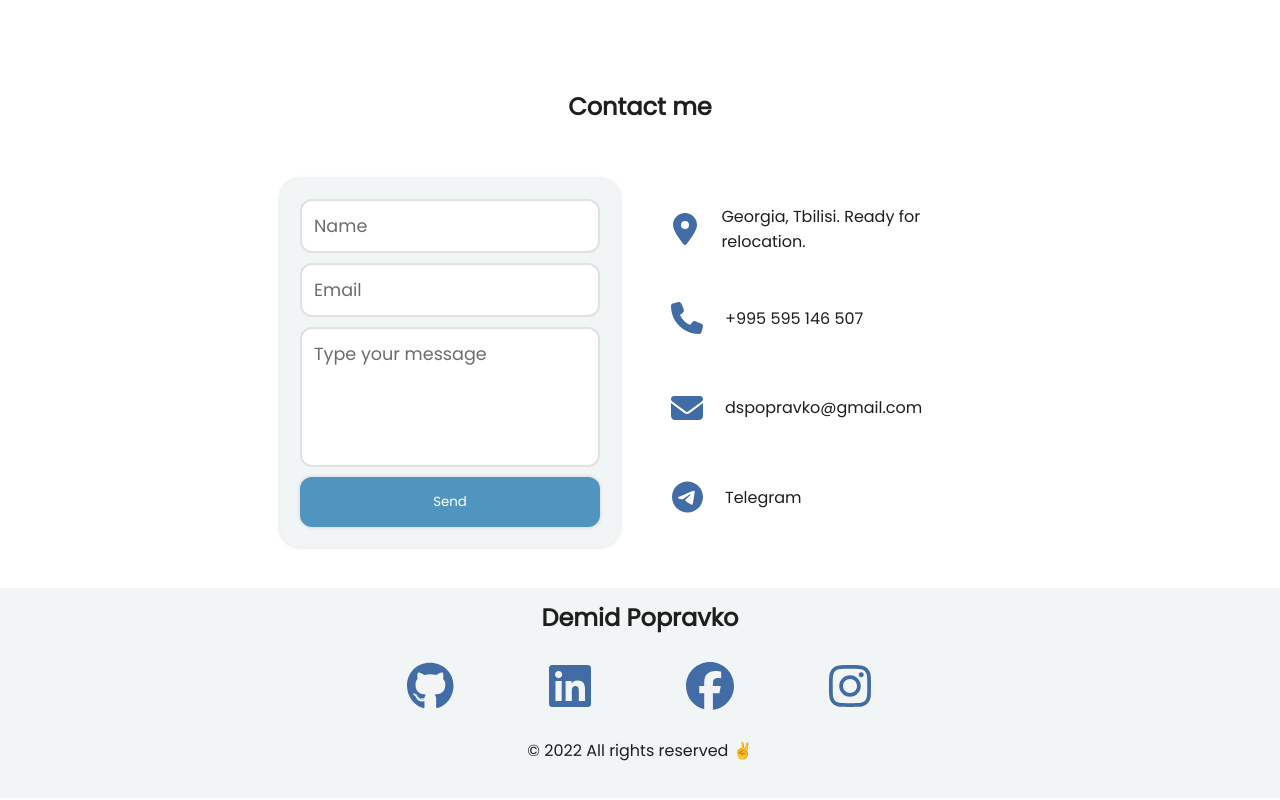
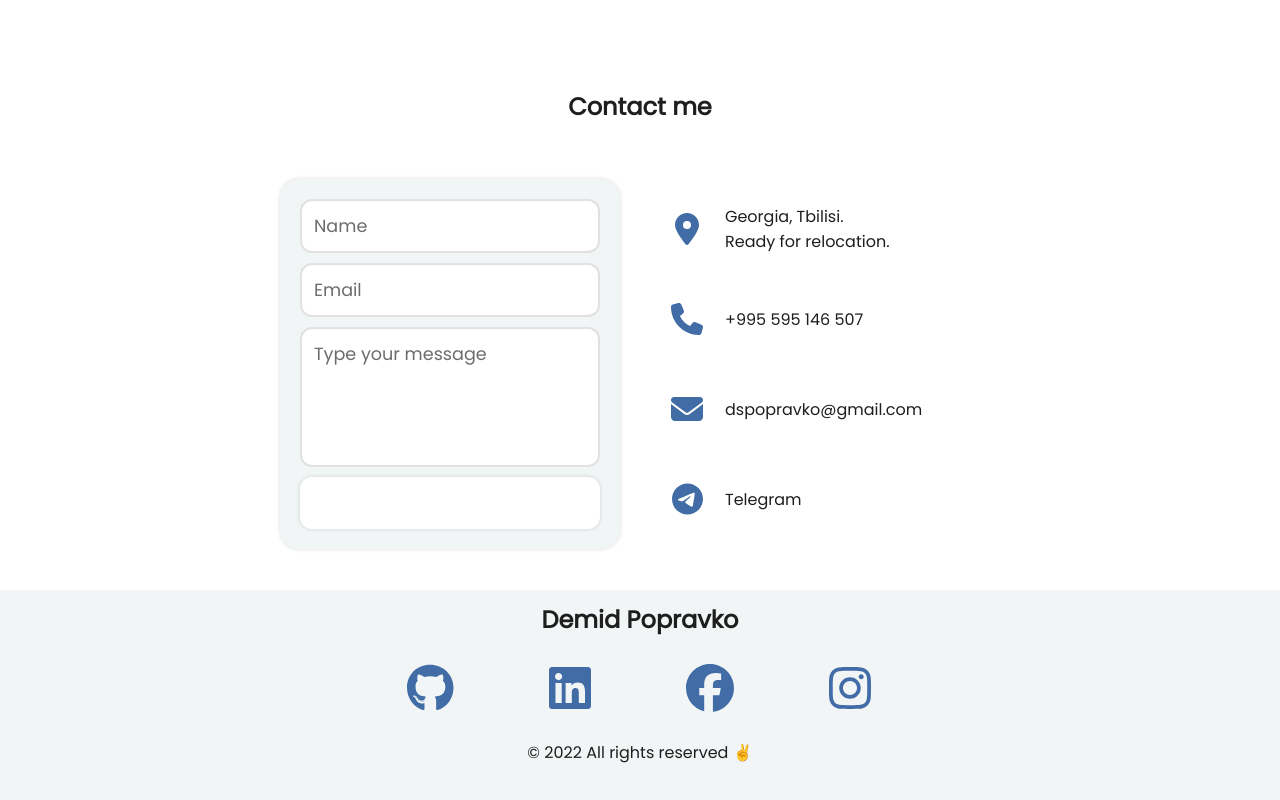
Before and after one commit to dspopravko/portfolio, a React (Create React App) app: page / in a window 1280 px wide. Shown: the part 3445-4245 px from the top of the page. Built offline with nearby package versions, Linux system fonts and the light colour scheme.

Commit message:
form: error handling

```diff
--- a/package.json
+++ b/package.json
@@ -16,6 +16,8 @@
     "@types/node": "^16.7.13",
     "@types/react": "^18.0.0",
     "@types/react-dom": "^18.0.0",
+    "classnames": "^2.3.2",
+    "framer-motion": "^8.4.0",
     "gh-pages": "^4.0.0",
     "react": "^18.2.0",
     "react-dom": "^18.2.0",
--- a/src/App.css
+++ b/src/App.css
@@ -9,6 +9,7 @@
     --blue-color: #5095BF;
     --dark-blue-color: #416CA6;
     --orange-color: #D98C5F;
+    --green-color: #5fbf50;
     --container-shadow:  0 0px 4px rgba(0, 0, 0, .15);
     --bottom-shadow: 0 -2px 8px rgba(0, 0, 0, .35);
     --upper-shadow: 0 -4px 4px rgba(0, 0, 0, .04);
@@ -16,6 +17,7 @@
     /* App Theme */
     --primary-color: var(--blue-color);
     --destructive-color: var(--orange-color);
+    --success-color: var(--green-color);
     --text-on-light-bg-color: var(--black-color);
     --text-on-dark-bg-color: var(--white-color);
     --font: 'Poppins', -apple-system, BlinkMacSystemFont, Roboto, roboto slab, droid serif, segoe ui, system-ui, Arial, sans-serif;
@@ -68,6 +70,12 @@ button {
     padding: 15px;
     box-shadow: var(--container-shadow)
 }
+button:disabled {
+    background-color: var(--bg-color);
+}
+button:disabled:hover {
+    background-color: var(--bg-color);
+}
 button:hover {
     border-radius: 12px;
     color: var(--white-color);
@@ -79,6 +87,12 @@ button:hover {
 .shadowUp {
     box-shadow: var(--upper-shadow)
 }
+.hidden {
+    opacity: 0;
+}
+.cursor {
+    cursor: pointer;
+}
 
 @media only screen and (max-width: 750px) {
     .App {
--- /dev/null
+++ b/src/components/CheckMark.tsx
@@ -0,0 +1,29 @@
+import React from 'react';
+import {motion} from "framer-motion";
+
+export const CheckMark = () => {
+	return (
+		<svg
+			height={30}
+			width={30}
+			fill="none"
+			viewBox="0 0 24 24"
+			stroke="currentColor"
+			strokeWidth={3}
+		>
+			<motion.path
+				initial={{pathLength: 0}}
+				animate={{pathLength: 1}}
+				transition={{
+					delay: 0.2,
+					type: "tween",
+					ease: "easeOut",
+					duration: 0.3,
+				}}
+				strokeLinecap="round"
+				strokeLinejoin="round"
+				d="M5 13l4 4L19 7"
+			/>
+		</svg>
+	);
+}
--- /dev/null
+++ b/src/components/StatusButton/StatusButton.module.css
@@ -0,0 +1,28 @@
+.button {
+    position: relative;
+    height: 52px;
+}
+
+.success {
+    background-color: var(--success-color);
+}
+.successContainer {
+    height: 100%;
+    display: flex;
+    flex-direction: row;
+    justify-content: center;
+    align-items: center;
+}
+
+.error {
+    background-color: var(--destructive-color);
+}
+
+.button > div {
+    position: absolute;
+    margin-left: auto;
+    margin-right: auto;
+    left: 0;
+    right: 0;
+    text-align: center;
+}
--- /dev/null
+++ b/src/components/StatusButton/StatusButton.tsx
@@ -0,0 +1,94 @@
+import React from 'react';
+import {AnimatePresence, motion} from "framer-motion";
+import s from './StatusButton.module.css'
+import {Loader} from "../loader/Loader";
+import cx from "classnames";
+import {CheckMark} from "../CheckMark";
+
+export type statuses = 'idle' | 'pending' | 'success' | 'error'
+
+type StatusButtonPropsType = {
+	status: statuses
+	title: string[]
+	disabled: boolean
+}
+
+const innerDivVariants = {
+	hidden: {
+		opacity: 0,
+		y: 6
+	},
+	visible: {
+		opacity: 1,
+		y: -8
+	},
+	exit: {
+		opacity: 0,
+	}
+}
+
+export const StatusButton = ({status, disabled, title}: StatusButtonPropsType) => {
+	return (
+		<button
+			disabled={disabled || status === 'pending'}
+			type="submit" className={cx({
+			[s.button]: true,
+			[s.success]: status === 'success',
+			[s.error]: status === 'error'
+		})
+		}>
+			<AnimatePresence>
+				{status === 'idle' && (
+					<motion.div
+						key={'idle'}
+						variants={innerDivVariants}
+						initial='hidden'
+						animate='visible'
+						exit='exit'
+					>{title[0]}</motion.div>
+				)}
+				{status === 'pending' && (
+					<motion.div
+						key={'pending'}
+						variants={innerDivVariants}
+						initial={{
+							opacity: 0,
+							y: -22
+						}}
+						animate={{
+							opacity: 1,
+						}}
+						exit='exit'
+					><Loader size={'small'}/></motion.div>
+				)}
+				{status === 'success' && (
+					<motion.div
+						key={'success'}
+						variants={innerDivVariants}
+						initial={{
+							opacity: 0,
+							y: -10
+						}}
+						animate={{
+							opacity: 1,
+							y: -25
+						}}
+						exit='exit'
+						className={s.successContainer}
+					>{title[2]}
+						<CheckMark/>
+					</motion.div>
+				)}
+				{status === 'error' && (
+					<motion.div
+						key={'error'}
+						variants={innerDivVariants}
+						initial='hidden'
+						animate='visible'
+						exit='exit'
+					>{title[3]}</motion.div>
+				)}
+			</AnimatePresence>
+		</button>
+	);
+}
--- /dev/null
+++ b/src/components/fieldInput/FieldError.module.css
@@ -0,0 +1,25 @@
+.icon {
+    color: var(--destructive-color);
+    position: absolute;
+    font-size: 22px;
+    top: 15px;
+    right: 15px;
+}
+.icon:hover {
+    color: var(--text-color);
+}
+.fieldError {
+    position: absolute;
+    max-width: 180px;
+    top: 4px;
+    right: 46px;
+    border-radius: 8px;
+    background-color: var(--text-color);
+    box-shadow: var(--bottom-shadow);
+}
+.fieldError p {
+    font-size: 14px;
+    padding: 3px 10px 0 10px;
+    text-align: right;
+    color: var(--bg-color);
+}
--- /dev/null
+++ b/src/components/fieldInput/FieldError.tsx
@@ -0,0 +1,29 @@
+import React, {useState} from 'react';
+import {FontAwesomeIcon} from "@fortawesome/react-fontawesome";
+import cx from "classnames";
+import {faCircleInfo} from "@fortawesome/free-solid-svg-icons";
+import s from './FieldError.module.css'
+
+type FieldInputPropsType = {
+	isError: boolean
+	errorMessage: string | undefined
+}
+
+export const FieldError = ({errorMessage, isError}: FieldInputPropsType) => {
+	const [hint, setHint] = useState(false)
+	return (
+		<>
+			<FontAwesomeIcon
+				className={cx({
+					[s.icon]: true,
+					'hidden': !isError,
+					'cursor': isError
+				})}
+				icon={faCircleInfo}
+				onMouseEnter={() => setHint(true)}
+				onMouseLeave={() => setHint(false)}
+			/>
+			{hint && isError && <div className={s.fieldError}><p>{errorMessage}</p></div>}
+		</>
+	);
+}
--- /dev/null
+++ b/src/components/loader/Loader.module.css
@@ -0,0 +1,39 @@
+.loader {
+    width: 48px;
+    height: 48px;
+    display: inline-block;
+    position: relative;
+}
+.loader::after,
+.loader::before {
+    content: '';
+    box-sizing: border-box;
+    width: 48px;
+    height: 48px;
+    border-radius: 50%;
+    border: 6px solid #FFF;
+    position: absolute;
+    left: 0;
+    top: 0;
+    animation: animloader 2s linear infinite;
+}
+.loader::after {
+    animation-delay: 1s;
+}
+.loaderLight {
+    composes: loader;
+}
+.loaderLight::after,
+.loaderLight::before {
+    border: 6px solid #000000;
+}
+@keyframes animloader {
+    0% {
+        transform: scale(0);
+        opacity: 1;
+    }
+    100% {
+        transform: scale(1);
+        opacity: 0;
+    }
+}
--- /dev/null
+++ b/src/components/loader/Loader.tsx
@@ -0,0 +1,23 @@
+import React, {useContext} from 'react';
+import s from './Loader.module.css'
+import cx from "classnames";
+import {ThemeContext} from "../../utilities/Context";
+
+export const Loader = ({size}: { size: 'small' | 'regular' | 'large' }) => {
+	const {dark} = useContext(ThemeContext);
+	return (
+		<span
+			className={cx({
+				[s.loader]: dark,
+				[s.loaderLight]: !dark
+			})}
+			style={{
+				transform: cx({
+					'scale(0.6)': size === 'small',
+					'scale(1)': size === 'regular',
+					'scale(2)': size === 'large'
+				})
+			}}
+		></span>
+	);
+}
--- a/src/lang/contact.ts
+++ b/src/lang/contact.ts
@@ -1,12 +1,12 @@
 export const contact = {
     en: {
         title: 'Contact me',
-        location: 'Georgia, Tbilisi. Ready for relocation.',
+        location: `Georgia, Tbilisi.\nReady for relocation.`,
         form: {
             name: 'Name',
             email: 'Email',
             message: 'Type your message',
-            button: 'Send'
+            button: ['Send', '', 'Mail was sent', 'Something went wrong...']
         }
     },
     ru: {
@@ -16,7 +16,8 @@ export const contact = {
             name: 'Ваше имя',
             email: 'E-mail',
             message: 'Ваше сообщение',
-            button: 'Отправить'
+            button: ['Отправить', '', 'Успешно отправлено', 'Что-то пошло не так...']
         }
     }
 };
+// statuses = 'idle' | 'pending' | 'success' | 'error'
--- a/src/pages/contact/Contact.module.css
+++ b/src/pages/contact/Contact.module.css
@@ -47,7 +47,8 @@
     background-color: var(--bg-color);
     font-size: 1.1rem;
     min-height: 40px;
-    padding: 12px;
+    padding: 12px 44px 12px 12px;
+    width: 100%;
 }
 .form textarea {
     resize: none;
@@ -88,3 +89,9 @@
     text-decoration: none;
     color: var(--blue-color);
 }
+.inputContainer {
+    display: flex;
+    flex-direction: row;
+    justify-content: space-between;
+    position: relative;
+}
--- a/src/pages/contact/Contact.tsx
+++ b/src/pages/contact/Contact.tsx
@@ -1,4 +1,4 @@
-import React, {useContext} from 'react';
+import React, {useContext, useState} from 'react';
 import s from './Contact.module.css'
 import {FontAwesomeIcon} from "@fortawesome/react-fontawesome";
 import {faLocationDot, faPhone, faEnvelope} from "@fortawesome/free-solid-svg-icons";
@@ -9,44 +9,68 @@ import * as yup from 'yup'
 import {SubmitHandler, useForm} from 'react-hook-form';
 import {yupResolver} from '@hookform/resolvers/yup'
 import {formAPI, FormDataType} from "../../api/form-api";
+import {FieldError} from "../../components/fieldInput/FieldError";
+import {StatusButton, statuses} from "../../components/StatusButton/StatusButton";
 
 const schema = yup.object().shape({
 	name: yup.string().min(3).max(20).required(),
 	email: yup.string().email().required(),
-	message: yup.string().min(20).required(),
+	message: yup.string().min(10).required(),
 })
 
 export const Contact = () => {
+	const [status, setStatus] = useState<statuses>('idle')
 	const {locale} = useContext(ThemeContext);
 	const l = contact[locale]
 
 	const {
 		register,
 		handleSubmit,
-		formState: {errors},
+		formState,
 	} = useForm<FormDataType>({
 		mode: 'onTouched',
 		resolver: yupResolver(schema),
 	})
 
-	const onSubmit: SubmitHandler<FormDataType> = (data) => formAPI.sendForm(data)
-
+	const onSubmit: SubmitHandler<FormDataType> = async (data) => {
+		if (status === 'success' || status === 'error') {
+			setStatus('idle')
+			return
+		}
+		setStatus('pending')
+		try {
+			await formAPI.sendForm(data)
+			setStatus('success')
+		} catch (e) {
+			setStatus('error')
+		}
+	}
 
 	return (
 		<section className={s.wrapper} id={"contact"}>
 			<div className={s.title}><h2>{l.title}</h2></div>
 			<div className={s.container}>
+
 				<form className={s.form} onSubmit={handleSubmit(onSubmit)}>
-					<input {...register('name', { required: true })} type={"name"} placeholder={l.form.name}/>
-					<input {...register('email', { required: true })} type={"email"} placeholder={l.form.email}/>
-					<textarea {...register('message', { required: true })} placeholder={l.form.message}/>
-					<button type="submit">{l.form.button}</button>
+					<div className={s.inputContainer}>
+						<input {...register('name', {required: true})} type={"name"} placeholder={l.form.name}/>
+						<FieldError errorMessage={formState.errors.name?.message} isError={!!formState.errors.name?.message}/>
+					</div>
+					<div className={s.inputContainer}>
+						<input {...register('email', {required: true})} type={"email"} placeholder={l.form.email}/>
+						<FieldError errorMessage={formState.errors.email?.message} isError={!!formState.errors.email?.message}/>
+					</div>
+					<div className={s.inputContainer}>
+						<textarea {...register('message', {required: true})} placeholder={l.form.message}/>
+						<FieldError errorMessage={formState.errors.message?.message} isError={!!formState.errors.message?.message}/>
+					</div>
+						<StatusButton status={status} title={l.form.button} disabled={!formState.isValid}/>
 				</form>
 				<div className={s.contacts}>
 					<div className={s.unit}>
 						<div>
 							<FontAwesomeIcon size={"2x"} icon={faLocationDot} color={'#416CA6'}/></div>
-						<div>
+						<div style={{whiteSpace: 'pre-line'}}>
 							{l.location}
 						</div>
 					</div>
```
Also changed, not shown: 1 other file (tests, documents, lock files or other folders).
